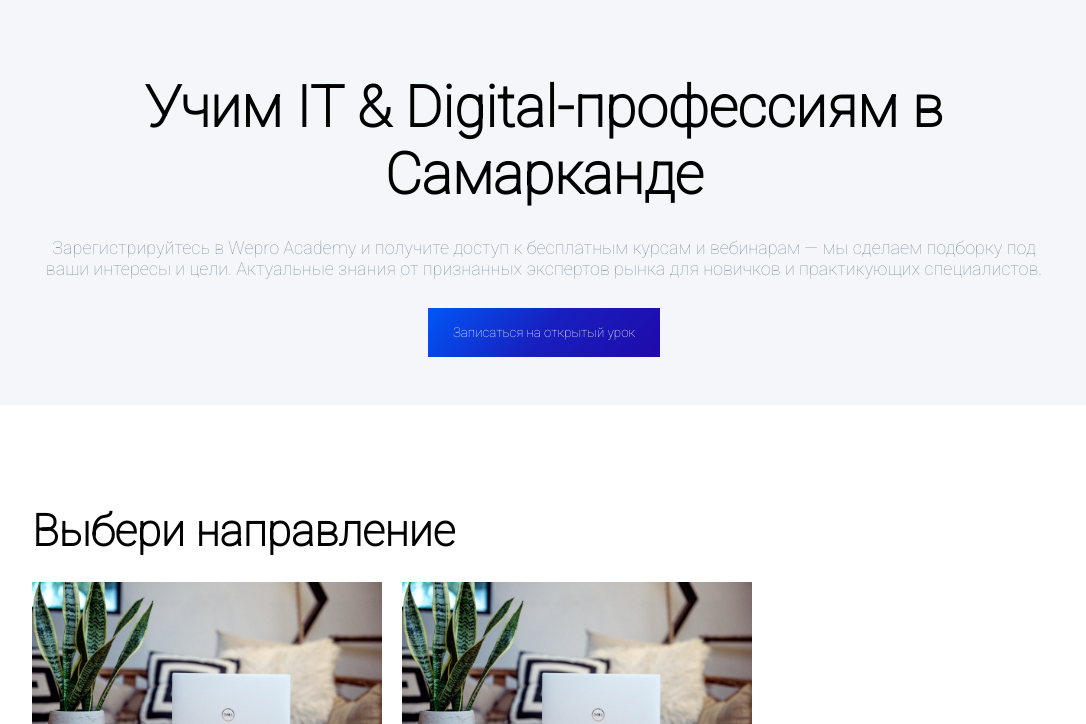
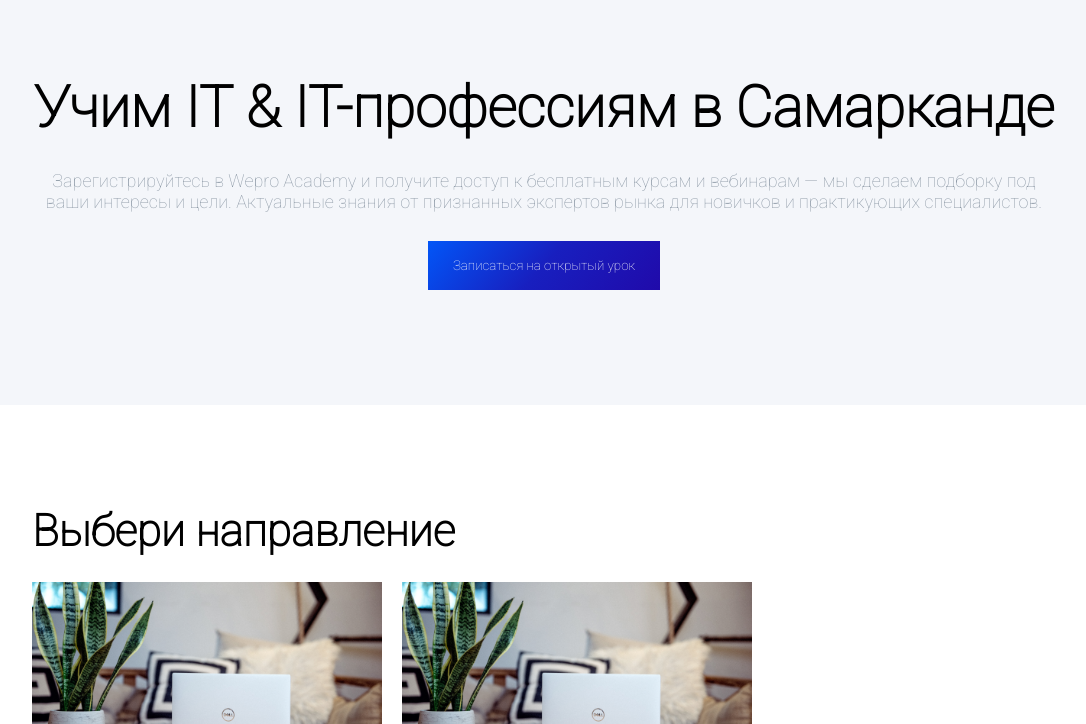
Before and after one commit to Daler-web-dev/wepro_online, a plain HTML site: page index.html in a window 1280 px wide. Shown: the part 76-800 px from the top of the page, without its empty margins (96-1182 px from the left). Drawn offline with Linux system fonts and the light colour scheme.

Commit message:
changed text

```diff
--- a/index.html
+++ b/index.html
@@ -32,7 +32,7 @@
     <div class="screen-one">
         <div class="center" >
             <h1>
-                Учим IT & Digital-профессиям
+                Учим IT & IT-профессиям
                 в Самарканде
             </h1>
             <span>
```
